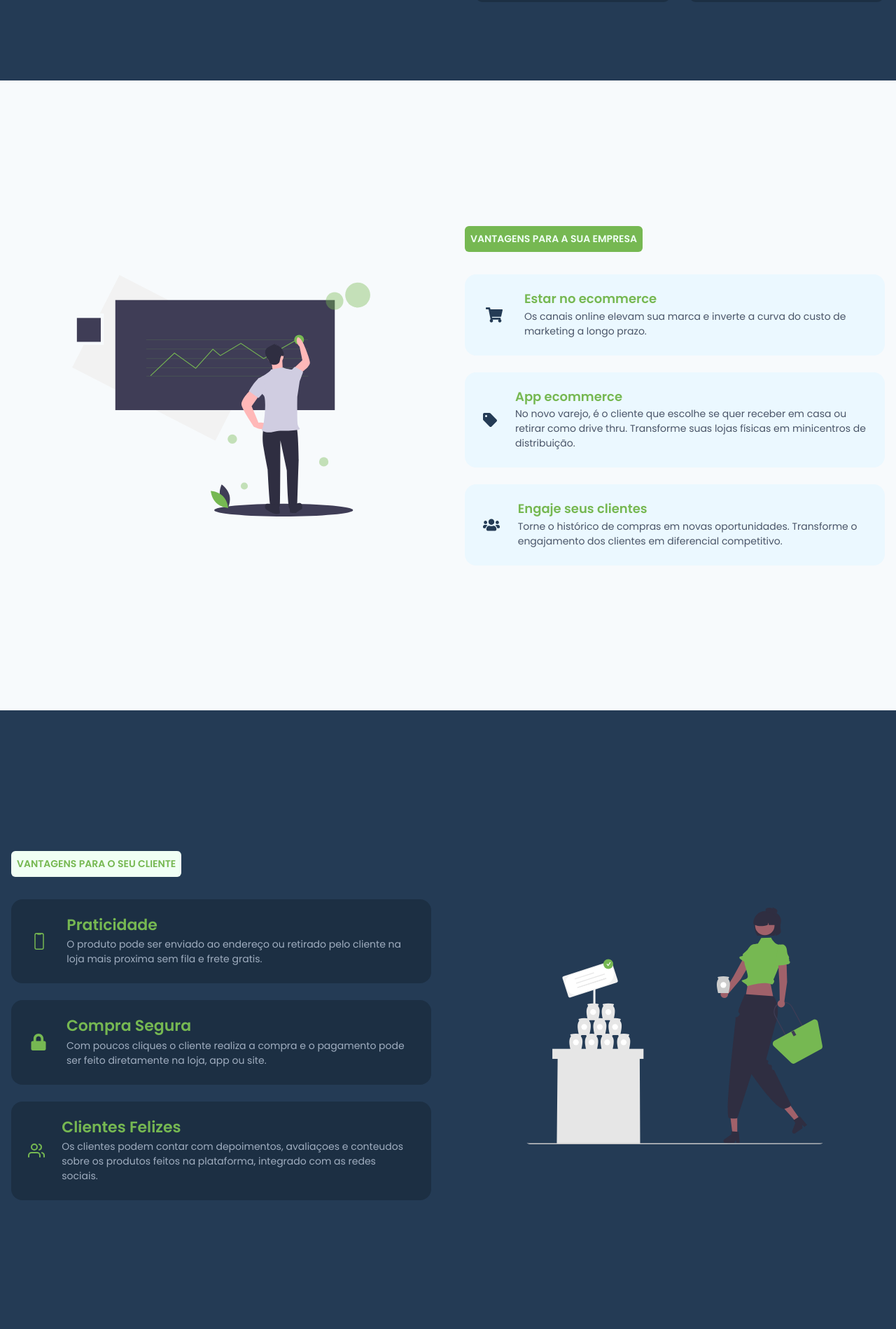
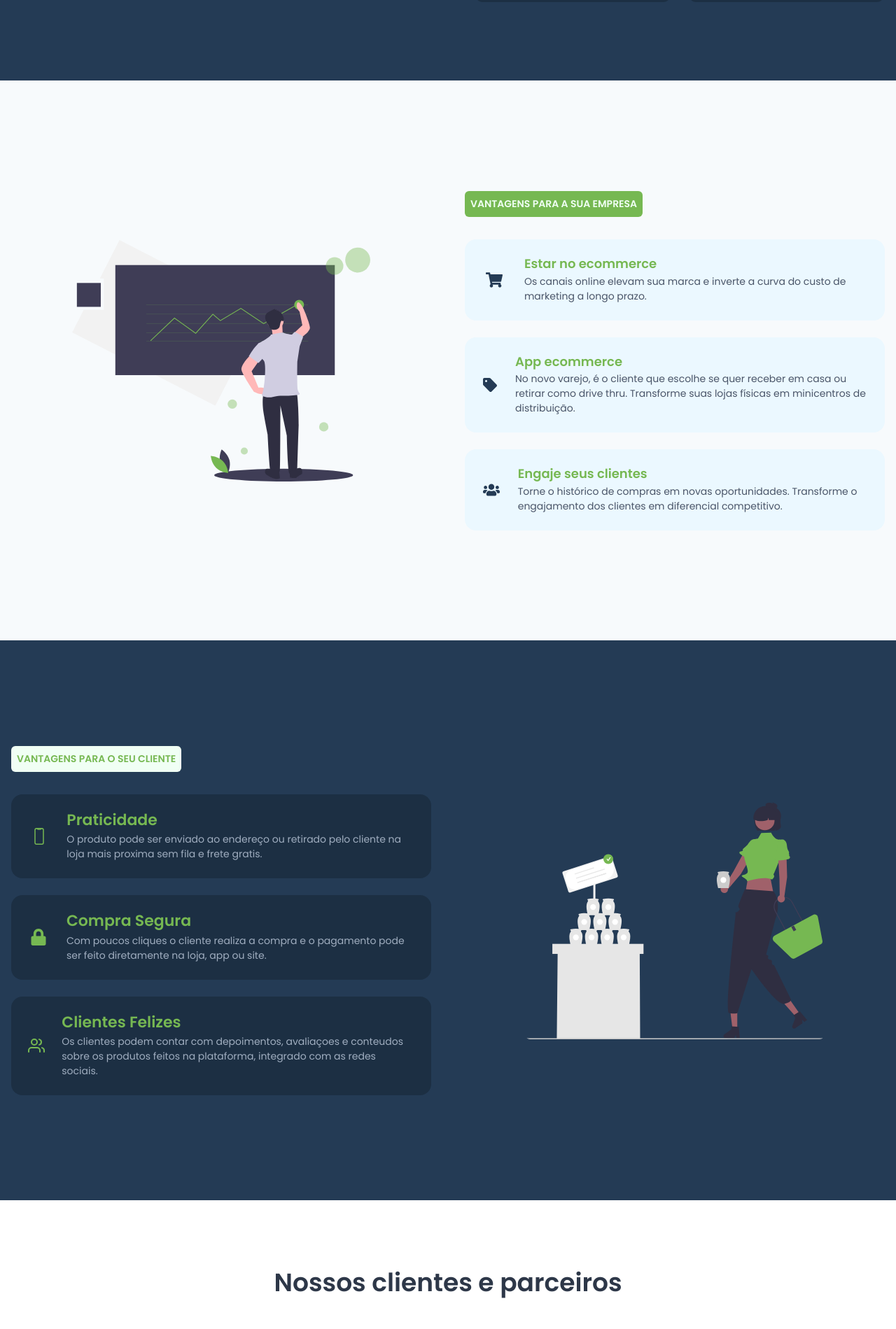
Before and after one commit to leosantanadev/Conteud, a Next.js app: page / in a window 1280 px wide. Shown: the part 2721-4620 px from the top of the page at 70% size. Built offline with nearby package versions, Linux system fonts and the light colour scheme.

Commit message:
21/02/2022

```diff
--- a/src/pages/index.tsx
+++ b/src/pages/index.tsx
@@ -75,11 +75,11 @@ export default function Home<NextPage> () {
         <FeaturesSection />
       </Flex>
 
-      <Flex py={{ base: 24 }} alignItems='center' width='100%' minHeight='900px' height='100%' position='relative' bg='gray.50'>
+      <Flex py={{ base: 24 }} alignItems='center' width='100%' minHeight='800px' height='100%' position='relative' bg='gray.50'>
         <AdvantagesSection data={SecondAdvantagesSectionData}/>
       </Flex>
 
-      <Flex py={{ base: 24 }} alignItems='center' width='100%' minHeight='900px' height='100%' position='relative' bg='blue.500'>
+      <Flex py={{ base: 24 }} alignItems='center' width='100%' minHeight='800px' height='100%' position='relative' bg='blue.500'>
         <AdvantagesSection isReverseSectionContent data={FirstAdvantagesSectionData}/>
       </Flex>
 
```
